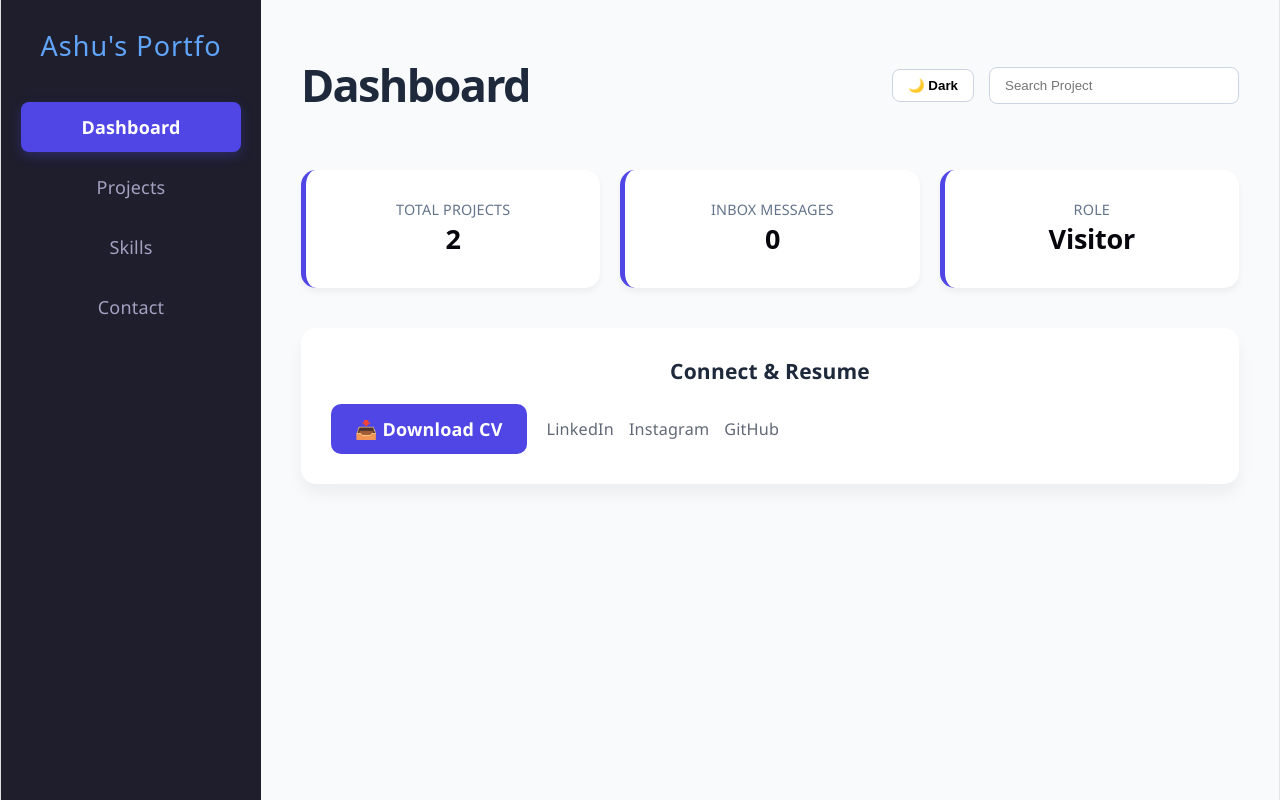
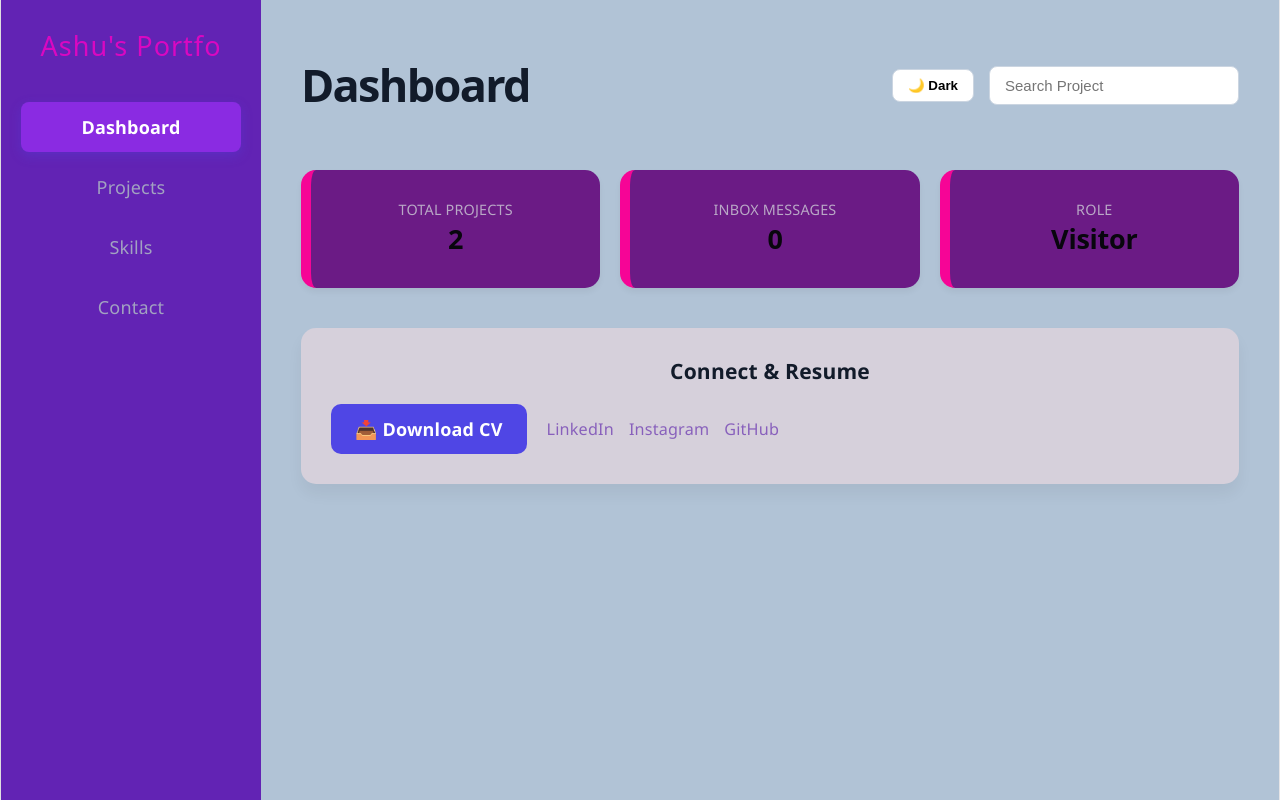
Before and after one commit to ashusidd/my-portfolio, a React (Vite) app: page / in a window 1280 px wide. Built offline with nearby package versions, Linux system fonts and the light colour scheme.

Commit message:
css updated

```diff
--- a/src/App.css
+++ b/src/App.css
@@ -1,10 +1,10 @@
 /* 1. RESET & VARIABLES */
 :root {
   --primary-gradient: linear-gradient(135deg, #6366f1 0%, #a855f7 100%);
-  --sidebar-dark: #1e1e2d;
-  --bg-light: #f8fafc;
-  --text-dark: #1e293b;
-  --glass-bg: rgba(255, 255, 255, 0.7);
+  --sidebar-dark: #6223b4;
+  --bg-light: #b1c3d6;
+  --text-dark: #121b2a;
+  --glass-bg: rgba(193, 114, 114, 0.7);
   --glass-border: rgba(255, 255, 255, 0.4);
 }
 
@@ -20,7 +20,7 @@ body {
   min-height: 100vh;
   /* 🚀 REMOVED overflow: hidden; to allow vertical sliding */
   font-family: 'Segoe UI', Roboto, Helvetica, Arial, sans-serif;
-  background-color: #f0f2f5;
+  background-color: #e8ebf0;
   color: var(--text-dark);
   overflow-x: hidden;
   /* 🚀 STOP horizontal shaking/white space */
@@ -49,7 +49,7 @@ body {
 }
 
 .sidebar h2 {
-  color: #60a5fa;
+  color: #d908c1;
   margin-bottom: 40px;
   font-size: 1.5rem;
   letter-spacing: 1px;
@@ -74,7 +74,7 @@ body {
 }
 
 .menu-item.active {
-  background-color: #4f46e5;
+  background-color: blueviolet;
   color: white;
   font-weight: bold;
   box-shadow: 0 4px 12px rgba(79, 70, 229, 0.3);
@@ -132,6 +132,7 @@ body {
   width: 250px;
   border: 1px solid #cbd5e1;
   border-radius: 8px;
+  font-size: 15px;
   outline: none;
   transition: 0.3s;
 }
@@ -158,17 +159,17 @@ body {
 }
 
 .stat-card {
-  background: white;
+  background: rgb(107, 27, 133);
   flex: 1;
   padding: 25px;
   border-radius: 15px;
   box-shadow: 0 4px 6px rgba(0, 0, 0, 0.05);
-  border-left: 5px solid #4f46e5;
+  border-left: 10px solid #f60596;
 }
 
 .stat-label {
   font-size: 0.8rem;
-  color: #64748b;
+  color: #b9a8c6;
   text-transform: uppercase;
 }
 
@@ -186,7 +187,7 @@ body {
 }
 
 .card {
-  background: white;
+  background: rgb(214, 208, 219);
   padding: 30px;
   border-radius: 15px;
   box-shadow: 0 10px 15px rgba(0, 0, 0, 0.05);
@@ -478,7 +479,7 @@ body {
 }
 
 .social-group a {
-  color: var(--text-dark);
+  color: rgb(104, 50, 175);
   text-decoration: none;
   font-size: 0.9rem;
   font-weight: 500;
```
